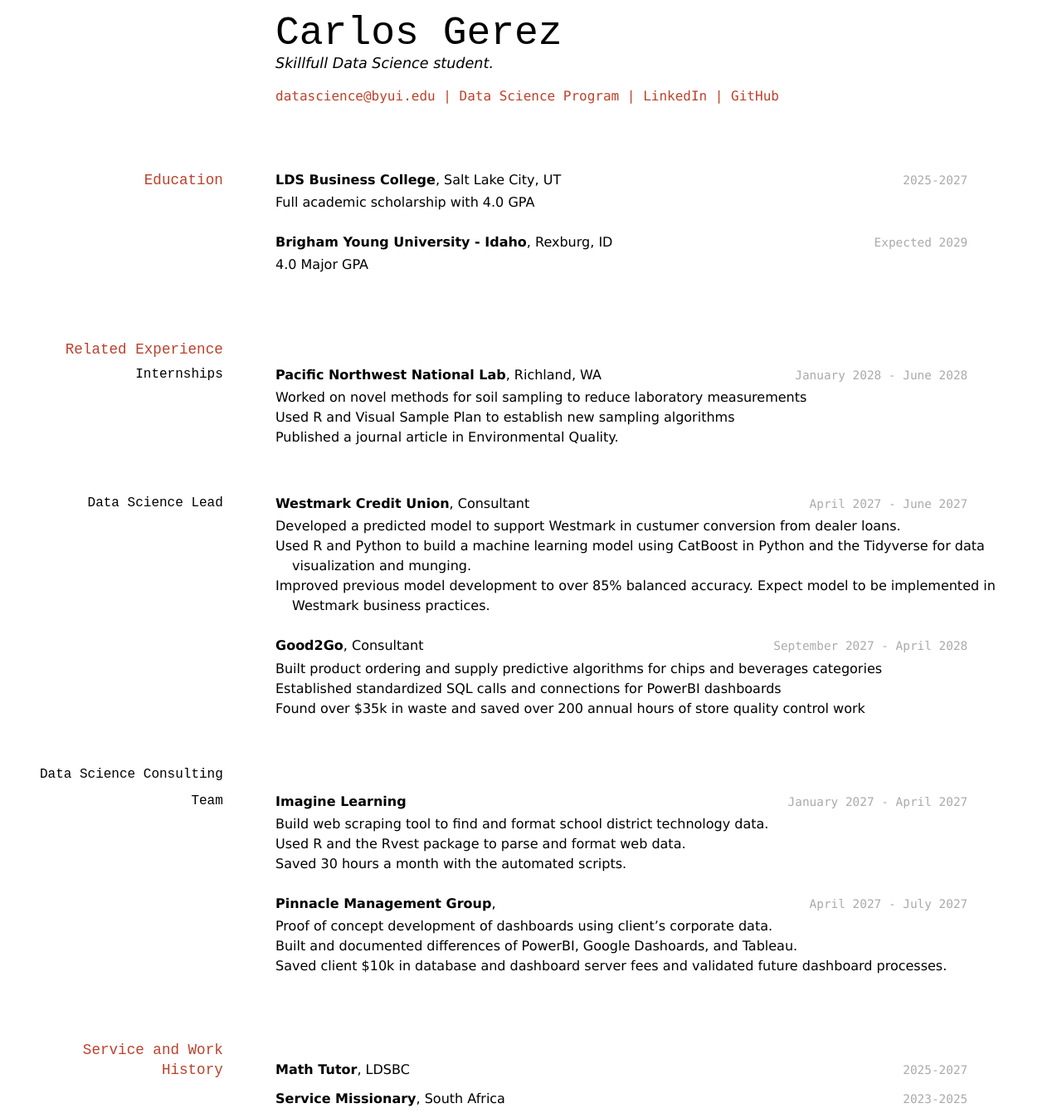
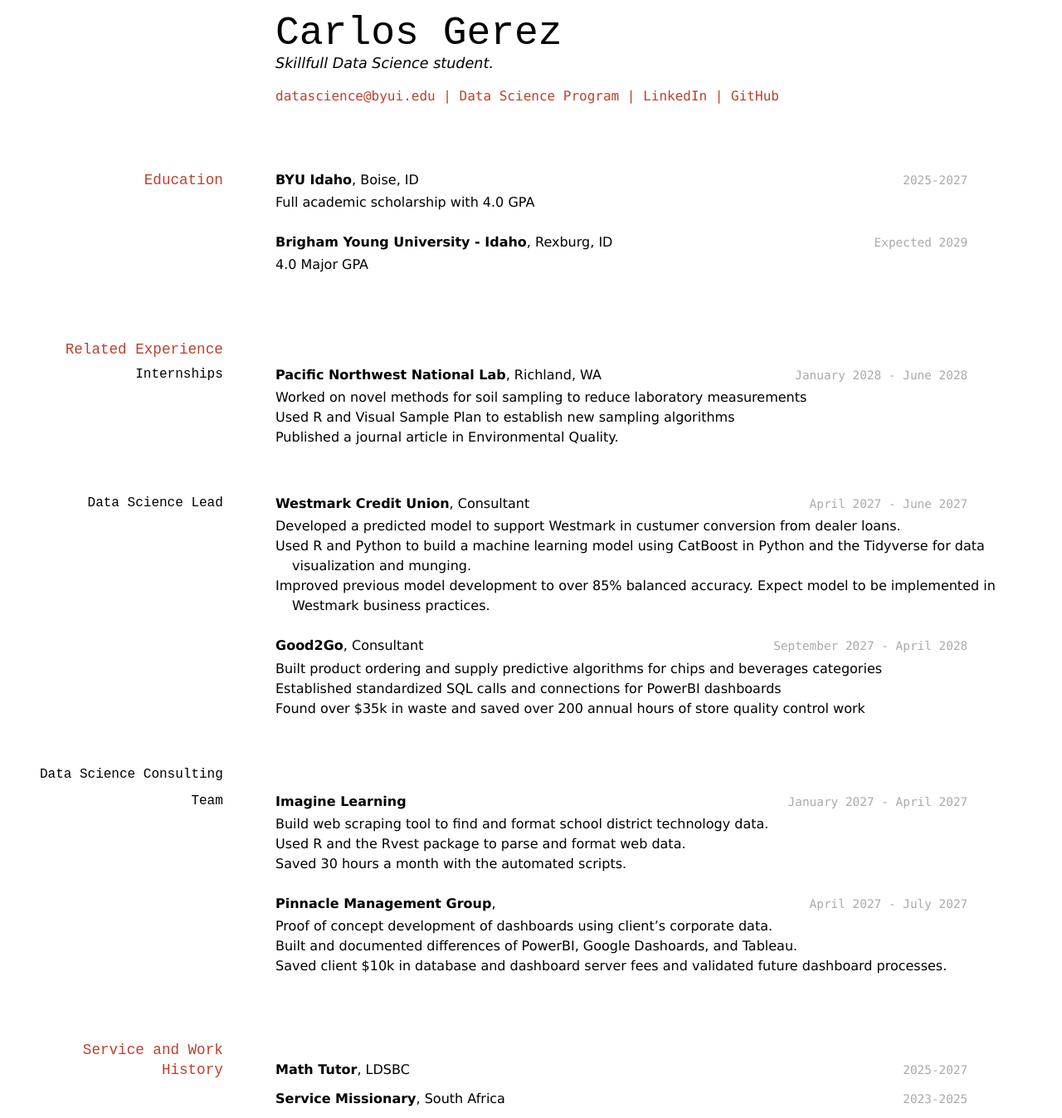
Before and after one commit to carlosdgerez/Gerez-Resume, a Jekyll site: the page built from docs/index.md, in a window 1280 px wide. Shown: the whole page at 83% size. Built offline with Jekyll 4.4.1, drawn with Linux system fonts in a browser that asks for light colours.

Commit message:
Name of College

```diff
--- a/docs/index.md
+++ b/docs/index.md
@@ -17,7 +17,7 @@
 ## Education
 
 `2025-2027`
-__LDS Business College__, Salt Lake City, UT
+__BYU Idaho__, Boise, ID
 
 - Full academic scholarship with 4.0 GPA
 
```
